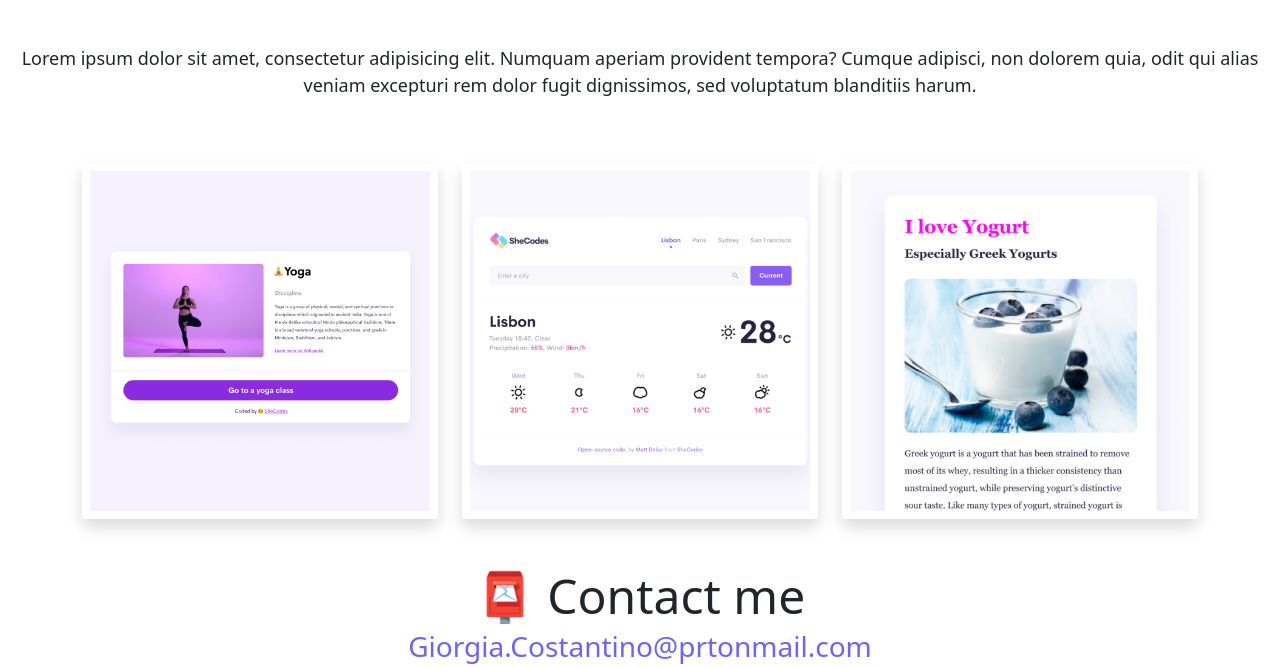
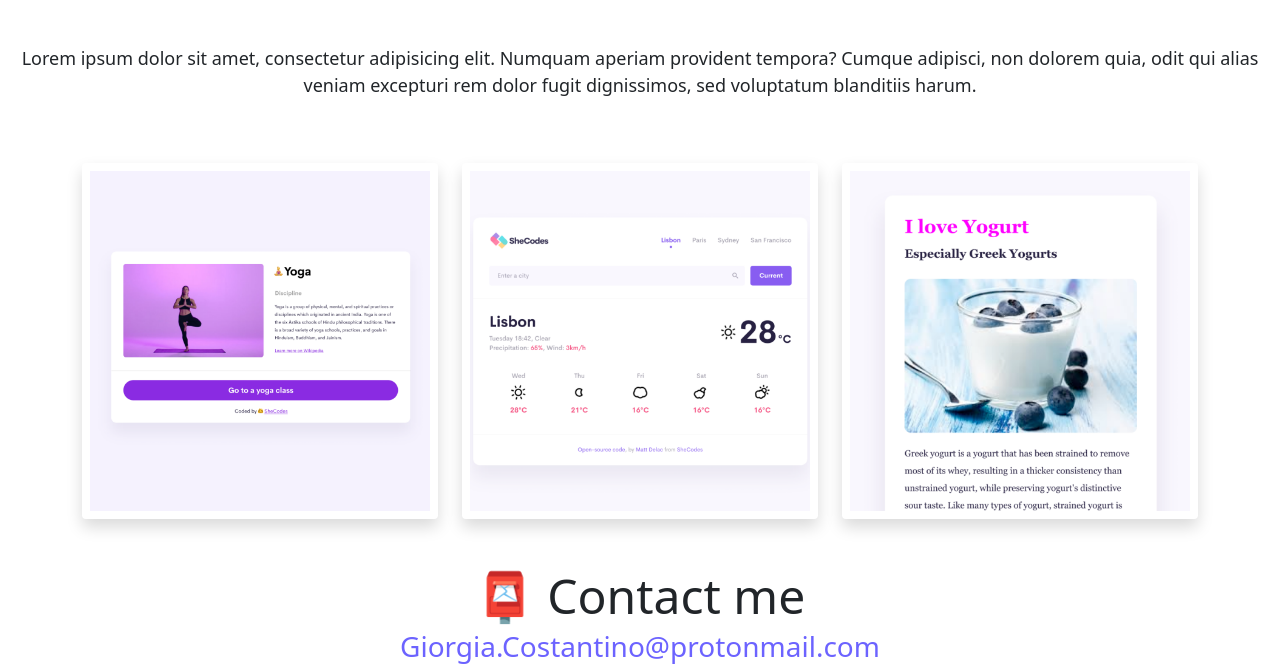
Before and after one commit to Jofoxter/portfolio-app, a website: page about.html in a window 1280 px wide. Shown: the part 247-914 px from the top of the page. Drawn offline with nearby package versions, Linux system fonts and the light colour scheme.

Commit message:
mail correction

```diff
--- a/about.html
+++ b/about.html
@@ -81,7 +81,7 @@
             <br />
     <div id="contact" class="mt-5">
       <h2>📮 Contact me</h2>
-      <a href="mailto:Giorgia.Costantino@prtonmail.com" class="email-link">Giorgia.Costantino@prtonmail.com</a>
+      <a href="mailto:Giorgia.Costantino@prtonmail.com" class="email-link">Giorgia.Costantino@protonmail.com</a>
     </div>
   </body>
 </html>
```
